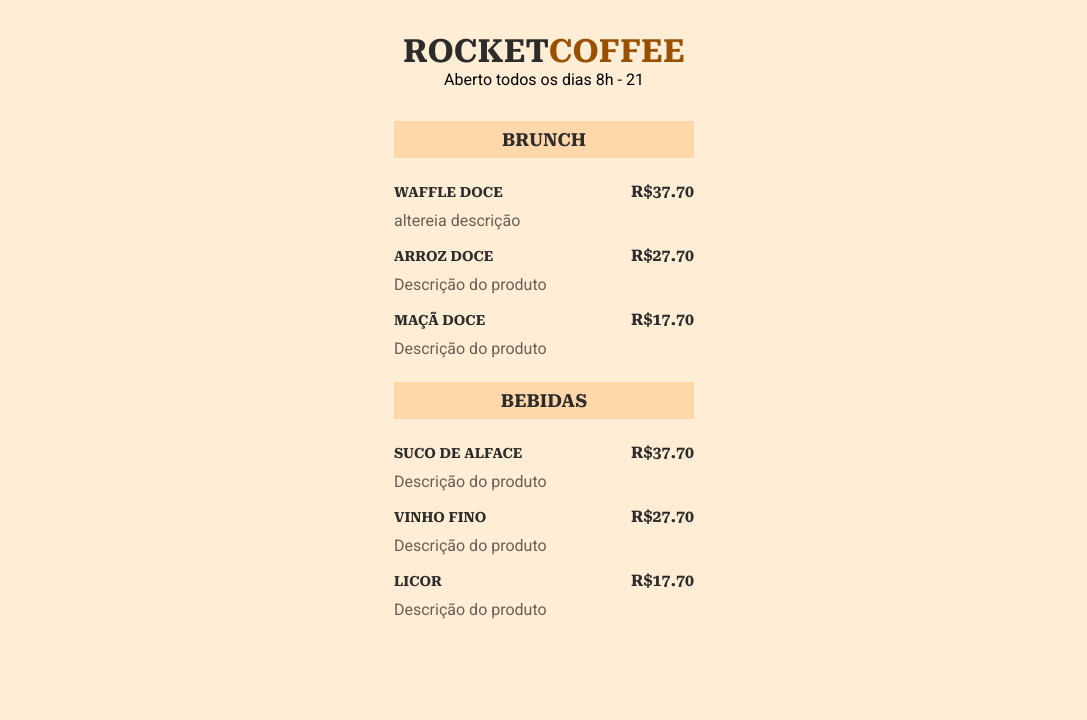
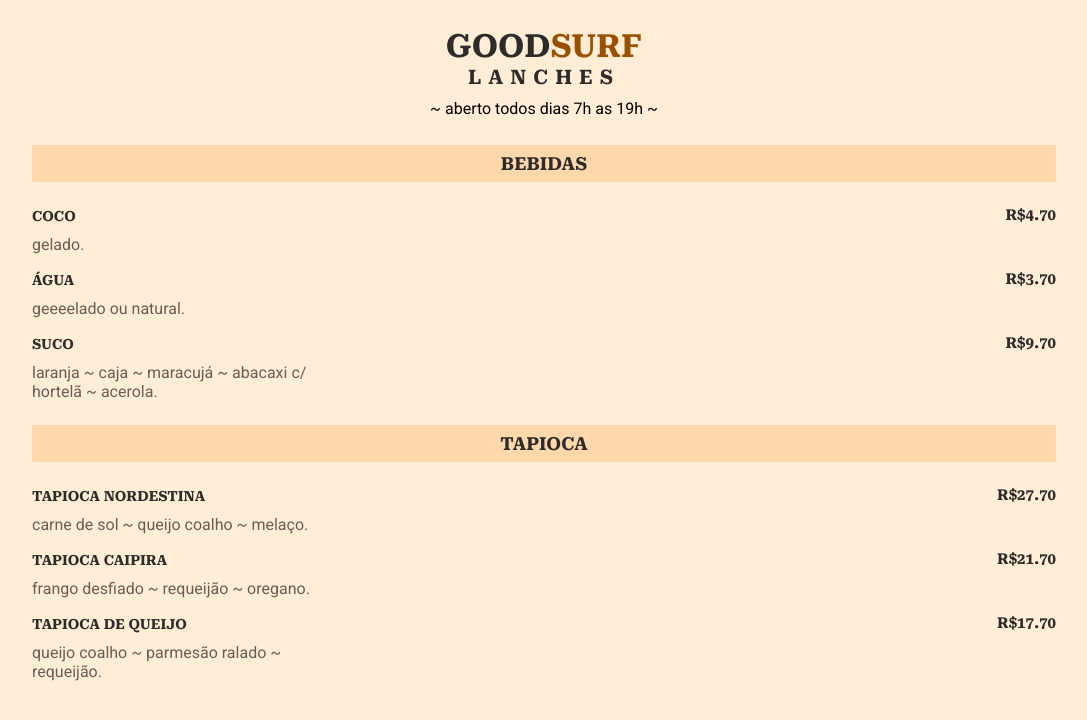
Before and after one commit to eduardoandraade/cardapio-GOODSURF, a plain HTML site: page site/index.html in a window 1280 px wide. Shown: the whole page, without its empty margins (96-1183 px from the left). Drawn offline with Linux system fonts and the light colour scheme.

Commit message:
Alteração no Layout.

```diff
--- a/site/index.html
+++ b/site/index.html
@@ -14,31 +14,67 @@
     <body>
 
         <header class="cabecalho">
-            <h1>Rocket<span>Coffee</span></h1>
-            <p>Aberto todos os dias 8h - 21</p>
+            <h1>GOOD<span>surf</span></h1>
+            <h3>LANCHES</h3>
+            <p>~ aberto todos dias 7h as 19h ~</p>
         </header>
 
         <section class="BRUNCH">
-            <h2>BRUNCH</h2>
+            <h2>BEBIDAS</h2>
 
             <ul>
                 <li>
                     <div class="details">
-                        <h3>Waffle Doce</h3>
-                        <p>altereia descrição</p>
+                        <h3>Coco</h3>
+                        <p>gelado.</p>
 
                     </div>
 
                     <strong class="price">
-                        R$37.70
+                        R$4.70
                     </strong>
 
                 </li>
 
                 <li>
                     <div class="details">
-                        <h3>Arroz Doce</h3>
-                        <p>Descrição do produto</p>
+                        <h3>Água</h3>
+                        <p>geeeelado ou natural.</p>
+
+                    </div>
+
+                    <strong class="price">
+                        R$3.70
+                    </strong>
+
+                </li>
+
+                <li>
+                    <div class="details">
+                        <h3>SUCO</h3>
+                        <p>laranja ~ caja ~ maracujá ~ abacaxi c/ hortelã ~ acerola.</p>
+
+                    </div>
+
+                    <strong class="price">
+                        R$9.70
+                    </strong>
+
+                </li>
+
+
+            </ul>
+
+        </section>
+
+        <section>
+            <h2>TAPIOCA</h2>
+
+            <ul>
+                <li>
+                    <div class="details">
+                        <h3>Tapioca nordestina</h3>
+                        <p>carne de sol ~ queijo coalho ~ melaço.</p>
 
                     </div>
 
@@ -50,56 +86,21 @@
 
                 <li>
                     <div class="details">
-                        <h3>Maçã Doce</h3>
-                        <p>Descrição do produto</p>
+                        <h3>Tapioca caipira</h3>
+                        <p>frango desfiado ~ requeijão ~ oregano.</p>
 
                     </div>
 
                     <strong class="price">
-                        R$17.70
-                    </strong>
-
-                </li>
-
-
-            </ul>
-
-        </section>
-
-        <section>
-            <h2>BEBIDAS</h2>
-
-            <ul>
-                <li>
-                    <div class="details">
-                        <h3>Suco de Alface</h3>
-                        <p>Descrição do produto</p>
-
-                    </div>
-
-                    <strong class="price">
-                        R$37.70
+                        R$21.70
                     </strong>
 
                 </li>
 
                 <li>
                     <div class="details">
-                        <h3>Vinho Fino</h3>
-                        <p>Descrição do produto</p>
-
-                    </div>
-
-                    <strong class="price">
-                        R$27.70
-                    </strong>
-
-                </li>
-
-                <li>
-                    <div class="details">
-                        <h3>Licor</h3>
-                        <p>Descrição do produto</p>
+                        <h3>Tapioca de queijo</h3>
+                        <p>queijo coalho ~ parmesão ralado ~ requeijão.</p>
 
                     </div>
 
--- a/site/style.css
+++ b/site/style.css
@@ -3,11 +3,15 @@
     padding: 0;
 }
 
-h1, h2, h3, .price {
+
+
+h1, h2, h3 {
     font-family: 'Roboto Serif', serif;
     text-transform: uppercase;
     color: #2D2C2A;
+
 }
+
 
 body {
     background-color: #FFEDD5;
@@ -20,15 +24,15 @@ ul {
 }
 
 header {
-    padding: 32px 0;
-    margin: 0 auto;
-    max-width: 300px;
+    padding: 27px 0;
+    margin: 0 10%;
+    max-width: 1100px;
     text-align: center;
 }
 
 section, header {
-    max-width: 300px;
-    margin: 0 auto;
+    max-width: 1100px;
+    margin: 0 10%;
 }
 
 header h1 span {
@@ -63,9 +67,21 @@ li .details {
 
 /* USAR COR LGBAL O PRIMEIRO É O R/G/B/A O A É A TRANSPARENCIA */
 
+.cabecalho h3 {
+    margin-bottom: 10px;
+    font-size: 20px;
+    letter-spacing: 7px;
+}
 
 .details h3 {
     margin-bottom: 8px;
     font-size: 14px;
     line-height: 21px;
 }
+
+.price {
+    font-family: 'Roboto Serif', serif;
+    text-transform: uppercase;
+    color: #2D2C2A;
+    font-size: 15px;
+}
```
